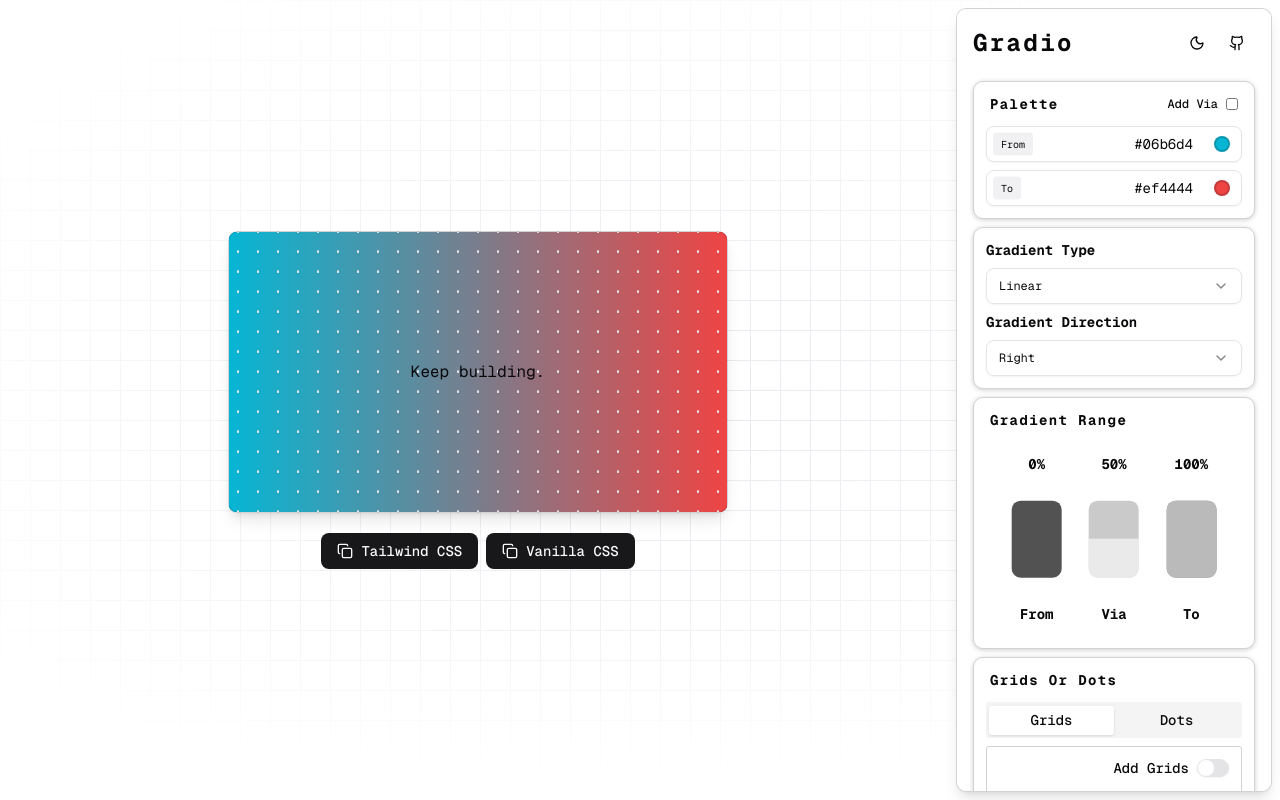
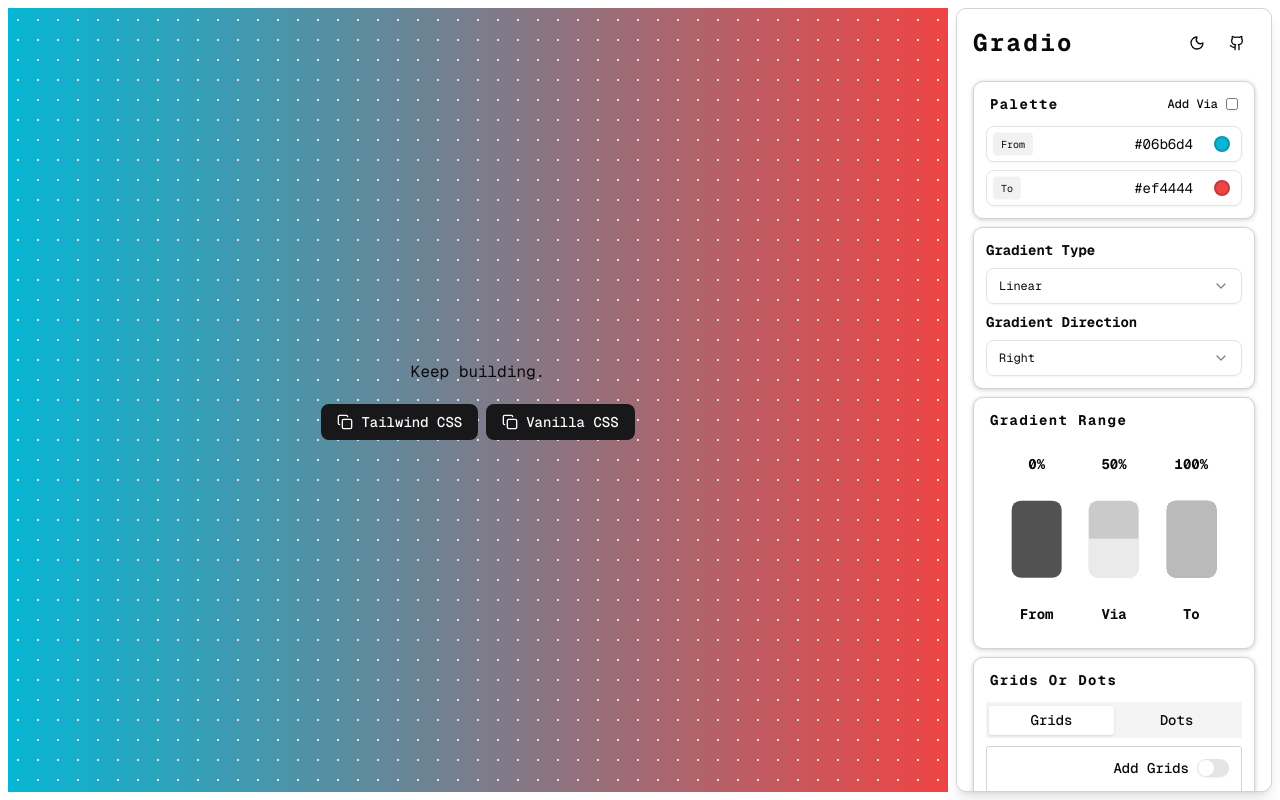
Before and after one commit to faisal004/gradients, a Next.js app: page / in a window 1280 px wide. Built offline with nearby package versions, Linux system fonts and the light colour scheme.

Commit message:
now we have gradient all over screen

```diff
--- a/src/app/page.tsx
+++ b/src/app/page.tsx
@@ -5,13 +5,7 @@ import RightSidebar from "@/components/right-sidebar";
 export default function Home() {
   return (
     <div className="h-screen grid grid-rows-10 md:grid-rows-1 md:grid-cols-12 w-full p-2 space-x-2 relative font-mono">
-      <div
-        className="absolute inset-0
-      bg-[linear-gradient(to_right,#e5e7eb_1px,transparent_1px),linear-gradient(to_bottom,#e5e7eb_1px,transparent_1px)]
-      dark:bg-[linear-gradient(to_right,#27272a_1px,transparent_1px),linear-gradient(to_bottom,#27272a_1px,transparent_1px)]
-      bg-[size:30px_30px]
-      mask-r-from-80% mask-b-from-80% mask-radial-from-0% mask-radial-to-90%"
-      ></div>
+
 
       <div className="row-span-4 md:col-span-9 z-10 ">
         <GradientScreen />
--- a/src/components/gradient-screen.tsx
+++ b/src/components/gradient-screen.tsx
@@ -71,15 +71,12 @@ const GradientScreen = () => {
   };
 
   return (
-    <div className="h-full flex flex-col gap-2 md:gap-5 mt-6 md:mt-0  items-center justify-center">
-      <div
-        className="aspect-[16/9] w-full max-w-[500px] max-h-[500px] border border-zinc-800/20 dark:border-zinc-800 rounded-[10px] overflow-hidden shadow-lg p-4 flex items-center justify-center relative"
-        style={getBackgroundStyles()}
-        role="img"
-        aria-label={`Gradient preview with colors from ${from} to ${to}${via ? ` via ${via}` : ''}`}
-      >
-        Keep building.
-      </div>
+    <div className="h-full flex flex-col gap-2 md:gap-5 mt-6 md:mt-0  items-center justify-center"
+      style={getBackgroundStyles()}
+      role="img">
+
+      Keep building.
+
 
       <div className="flex gap-2 items-center justify-center">
         <GradientCopyButton />
```
